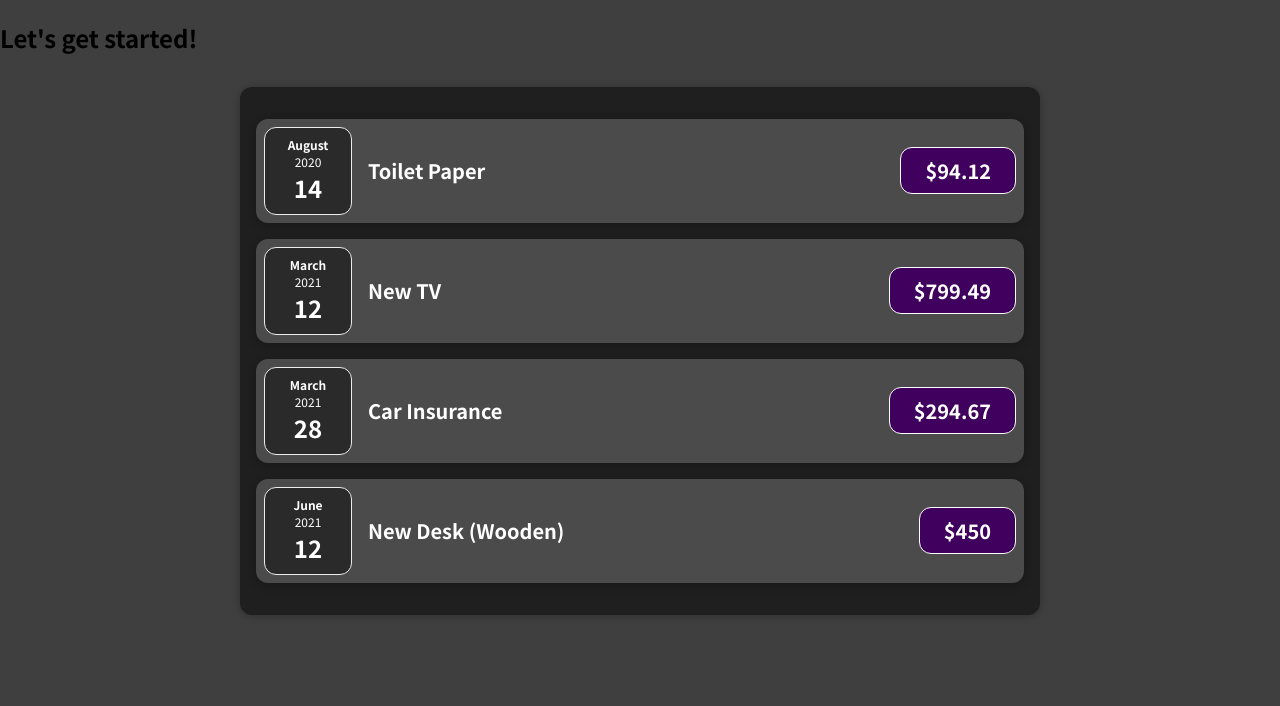
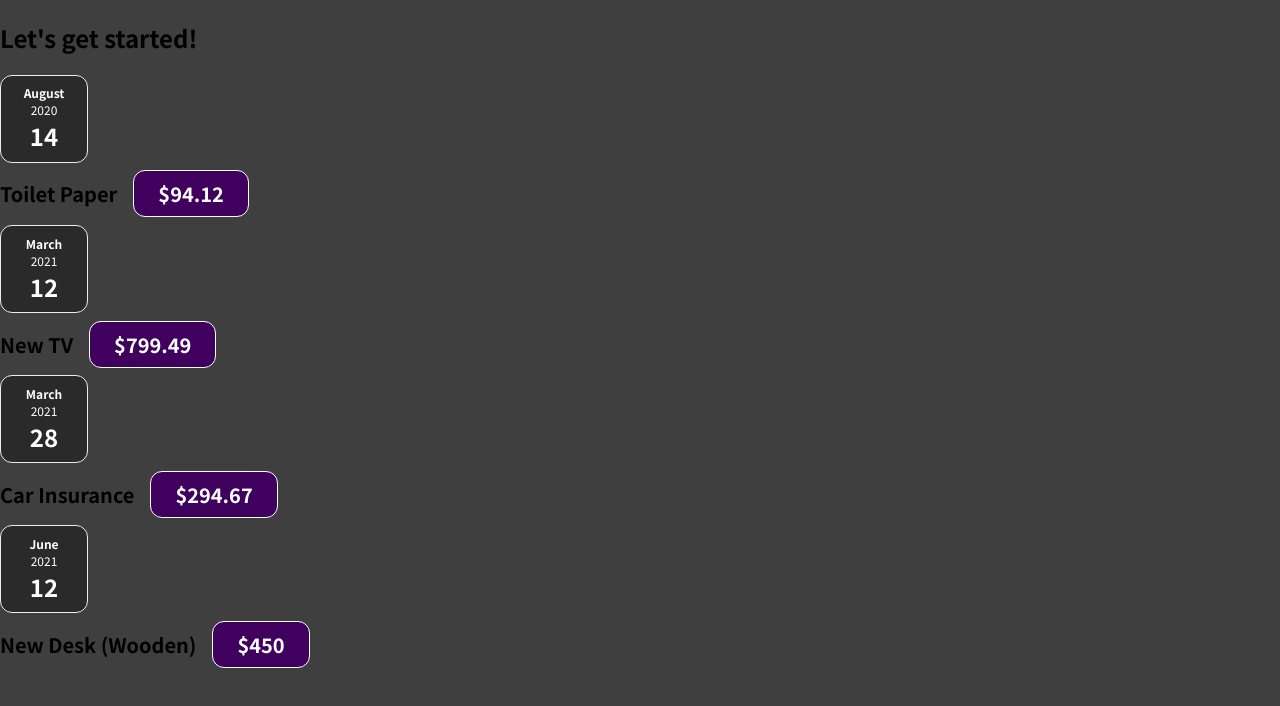
Before and after one commit to nrcoover/expense-tracker-with-react, a JavaScript app: page / in a window 1280 px wide. Shown: the top 706 px of the page. Built offline with nearby package versions, Linux system fonts and the light colour scheme.

Commit message:
creates Card.js for reusable shell component around other components

```diff
--- /dev/null
+++ b/src/components/Card.css
@@ -0,0 +1,4 @@
+.card {
+  border-radius: 12px;
+  box-shadow: 0 1px 8px rgba(0, 0, 0, 0.25);
+}
--- /dev/null
+++ b/src/components/Card.js
@@ -0,0 +1,9 @@
+import "./Card.css";
+
+function Card(props) {
+  const classes = 'card' + props.className;
+
+  return <div className={classes}>{props.children}</div>;
+}
+
+export default Card;
--- a/src/components/ExpenseItem.css
+++ b/src/components/ExpenseItem.css
@@ -2,10 +2,8 @@
   display: flex;
   justify-content: space-between;
   align-items: center;
-  box-shadow: 0 2px 8px rgba(0, 0, 0, 0.25);
   padding: 0.5rem;
   margin: 1rem 0;
-  border-radius: 12px;
   background-color: #4b4b4b;
 }
 
--- a/src/components/ExpenseItem.js
+++ b/src/components/ExpenseItem.js
@@ -1,15 +1,16 @@
 import ExpenseDate from "./ExpenseDate";
+import Card from "./Card";
 import "./ExpenseItem.css";
 
 function ExpenseItem(props) {
   return (
-    <div className="expense-item">
+    <Card className="expense-item">
       <ExpenseDate date={props.date} />
       <div className="expense-item__description">
         <h2>{props.title}</h2>
         <div className="expense-item__price">${props.amount}</div>
       </div>
-    </div>
+    </Card>
   );
 }
 
--- a/src/components/ExpensesList.css
+++ b/src/components/ExpensesList.css
@@ -4,6 +4,4 @@
   margin: 2rem auto;
   width: 50rem;
   max-width: 95%;
-  border-radius: 12px;
-  box-shadow: 0 1px 8px rgba(0, 0, 0, 0.25);
 }
--- a/src/components/ExpensesList.js
+++ b/src/components/ExpensesList.js
@@ -1,9 +1,10 @@
 import ExpenseItem from "./ExpenseItem";
+import Card from "./Card";
 import "./ExpensesList.css";
 
 function ExpensesList(props) {
   return (
-    <div className="expensesList">
+    <Card className="expensesList">
       <ExpenseItem
         title={props.expenses[0].title}
         amount={props.expenses[0].amount}
@@ -24,7 +25,7 @@
         amount={props.expenses[3].amount}
         date={props.expenses[3].date}
       />
-    </div>
+    </Card>
   );
 }
 
```
